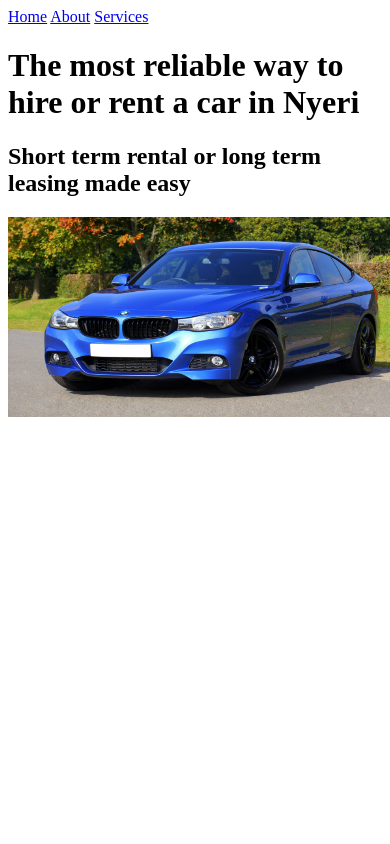
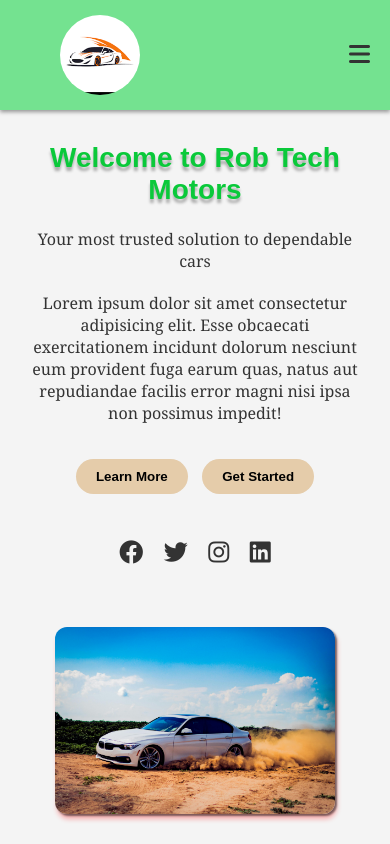
Before and after one commit to MuchiriRobee/Car-Hire, a plain HTML site: page index.html in a window 390 px wide. Drawn offline with Linux system fonts and the light colour scheme.

Commit message:
changessss

```diff
--- a/index.html
+++ b/index.html
@@ -3,19 +3,47 @@
 <head>
     <meta charset="UTF-8">
     <meta name="viewport" content="width=device-width, initial-scale=1.0">
-    <title>Home</title>
+    <link rel="stylesheet" href="style.css">
+    <link rel="stylesheet" href="https://cdnjs.cloudflare.com/ajax/libs/font-awesome/6.4.0/css/all.min.css">
+
+    <title>Rob Tech Motors</title>
 </head>
 <body>
-    <nav class="navbar">
-        <a href="index.html">Home</a>
-        <a href="about.html">About</a>
-        <a href="services.html">Services</a>
+   <nav class="navbar">
+    <img class="logo" src="images/carlogo.png" alt="Rob Tech Motors Logo">
+    <input type="checkbox" id="nav-toggle" class="nav-toggle">
+    <label for="nav-toggle" class="nav-toggle-label">
+        <i class="fas fa-bars"></i>
+    </label>
+    <ul class="nav-links">
+        <li><a href="#">Home</a></li>
+        <li><a href="#">Services</a></li>
+        <li><a href="#">About</a></li>
+        <li><a href="#">Contacts</a></li>
+    </ul>
+</nav>
 
-    </nav>
-    <h1><b>The most reliable way to hire or rent a car in Nyeri</b></h1>
-    <h2>Short term rental or long term leasing made easy</h2>
-
-     <img src="images/car.jpg" width="400" height="200">
-
+    <section id="welcome">
+        <div class="intro">
+            <h1>Welcome to Rob Tech Motors</h1>
+            <p>Your most trusted solution to dependable cars</p>
+            <p>Lorem ipsum dolor sit amet consectetur adipisicing elit. Esse obcaecati exercitationem incidunt dolorum
+                nesciunt eum provident fuga earum quas, natus aut repudiandae facilis error magni nisi ipsa non possimus
+                impedit!</p>
+            <div class="explore">
+                <button>Learn More</button>
+                <button>Get Started</button>
+            </div>
+            <div class="social-media">
+                <a href="#"><i class="fab fa-facebook"></i></a>
+                <a href="#"><i class="fab fa-twitter"></i></a>
+                <a href="#"><i class="fab fa-instagram"></i></a>
+                <a href="#"><i class="fab fa-linkedin"></i></a>
+            </div>
+        </div>
+        <div class="hero-image">
+            <img src="images/car2.jpg" alt="Hero Image">
+        </div>
+    </section>
 </body>
 </html>
--- /dev/null
+++ b/style.css
@@ -0,0 +1,236 @@
+* {
+    margin: 0;
+    padding: 0;
+    box-sizing: border-box;
+}
+
+body {
+    overflow-x: hidden;
+    font-family: Arial, sans-serif;
+    background-color: #f4f4f4;
+}
+
+
+.navbar {
+    display: flex;
+    justify-content: space-between;
+    align-items: center;
+    max-width: 100vw;
+    padding: 15px 20px;
+    background-color: #74e290;
+    box-shadow: 0 2px 4px rgba(0, 0, 0, 0.4);
+}
+
+.logo {
+    max-width: 50px;
+    height: auto;
+    animation: bounce 2s infinite;
+    margin-left: 40px;
+    border-radius: 50px;
+}
+
+
+.nav-links {
+    display: flex;
+    list-style: none;
+    gap: 20px;
+    padding-right: 30px;
+}
+.nav-toggle {
+    display: none;
+}
+
+.nav-toggle-label {
+    display: none;
+    font-size: 24px;
+    color: #333;
+    cursor: pointer;
+}
+.nav-links a {
+    text-decoration: none;
+    color: #333;
+    font-weight: lighter;
+    font-size: 14px;
+    font-family:'Franklin Gothic Medium', 'Arial Narrow', Arial, sans-serif;
+    transition: color 0.3s ease, transform 0.3s ease;
+    padding-right: 30px;
+}
+
+.nav-links a:hover {
+    color: blue;
+    transform: translateY(-2px);
+}
+
+#welcome {
+    display: flex;
+    gap: 30px;
+    justify-content: space-evenly;
+    max-width: 100vw;
+    padding: 20px;
+    min-height: 80vh;
+    align-items: center;
+}
+
+.intro {
+    width: 50%;
+    text-align: center;
+}
+
+.intro h1 {
+    font-size: 48px;
+    color: rgb(10, 201, 58);
+    text-shadow: 0 4px 3px rgba(0, 0, 0, 0.3);
+    padding: 12px;
+}
+
+.intro p {
+    font-size: 20px;
+    font-family: 'Georgia', serif;
+    padding: 10px;
+    color: #333;
+}
+
+.explore {
+    text-align: center;
+    margin: 20px 0;
+}
+
+.explore button {
+    border: none;
+    border-radius: 50px;
+    padding: 12px 24px;
+    font-weight: 600;
+    background-color: rgb(229, 204, 170);
+    cursor: pointer;
+    transition: all 0.3s ease;
+    margin: 0 10px;
+}
+
+.explore button:hover {
+    background-color: #23df5b;
+    transform: translateY(-2px);
+}
+
+.social-media {
+    text-align: center;
+    padding: 20px;
+}
+
+.social-media a {
+    padding: 8px;
+    font-size: 28px;
+    color: #333;
+    transition: all 0.3s ease;
+}
+
+.social-media a:hover {
+    background-color: #dde7e0;
+    transform: translateY(-2px);
+}
+
+.hero-image {
+    width: 50%;
+    text-align: center;
+}
+
+.hero-image img {
+    max-width: 90%;
+    border-radius: 12px;
+    margin-top: 40px;
+    animation: bounce 2s infinite;
+    box-shadow: 2px 2px 2px rgba(0, 0, 0, 0.5), 2px 5px 5px rgba(255, 0, 0, 0.3); /* Softer shadows */
+}
+
+/* Bounce animation */
+@keyframes bounce {
+    0%, 20%, 50%, 80%, 100% {
+        transform: translateY(0);
+    }
+    40% {
+        transform: translateY(-20px);
+    }
+    60% {
+        transform: translateY(-10px);
+    }
+}
+
+
+/* Responsive design */
+@media screen and (max-width: 768px) {
+    .navbar {
+        flex-direction: column;
+        align-items: flex-start;
+        position: relative;
+    }
+
+    .logo {
+        max-width: 80px;
+        align-self: flex-start;
+
+    }
+
+    .nav-links {
+    display: none;
+    flex-direction: column;
+    gap: 10px;
+    width: 100%;
+    background-color: #74e290;
+    position: absolute;
+    top: 100%;
+    left: 0;
+    padding: 20px;
+    box-shadow: 0 4px 6px rgba(0, 0, 0, 0.1);
+}
+.nav-toggle-label {
+    display: block;
+    position: absolute;
+    right: 20px;
+    top: 50%;
+    transform: translateY(-50%);
+}
+.nav-toggle:checked ~ .nav-links {
+    display: flex;
+}
+
+    #welcome {
+        flex-direction: column;
+        gap: 20px;
+    }
+
+    .intro,
+    .hero-image {
+        width: 100%;
+    }
+
+    .intro h1 {
+        font-size: 36px;
+    }
+
+    .intro p {
+        font-size: 16px;
+    }
+
+    .hero-image img {
+        max-width: 80%;
+        margin-top: 20px;
+    }
+
+    .explore button {
+        padding: 10px 20px;
+        margin: 5px;
+    }
+}
+
+@media screen and (max-width: 480px) {
+    .intro h1 {
+        font-size: 28px;
+    }
+
+    .nav-links a {
+        font-size: 16px;
+    }
+
+    .social-media a {
+        font-size: 24px;
+    }
+}
```
Also changed, not shown: images/car2.jpg (added), images/carlogo.png (added), images/nokia3310.jpeg (added).
